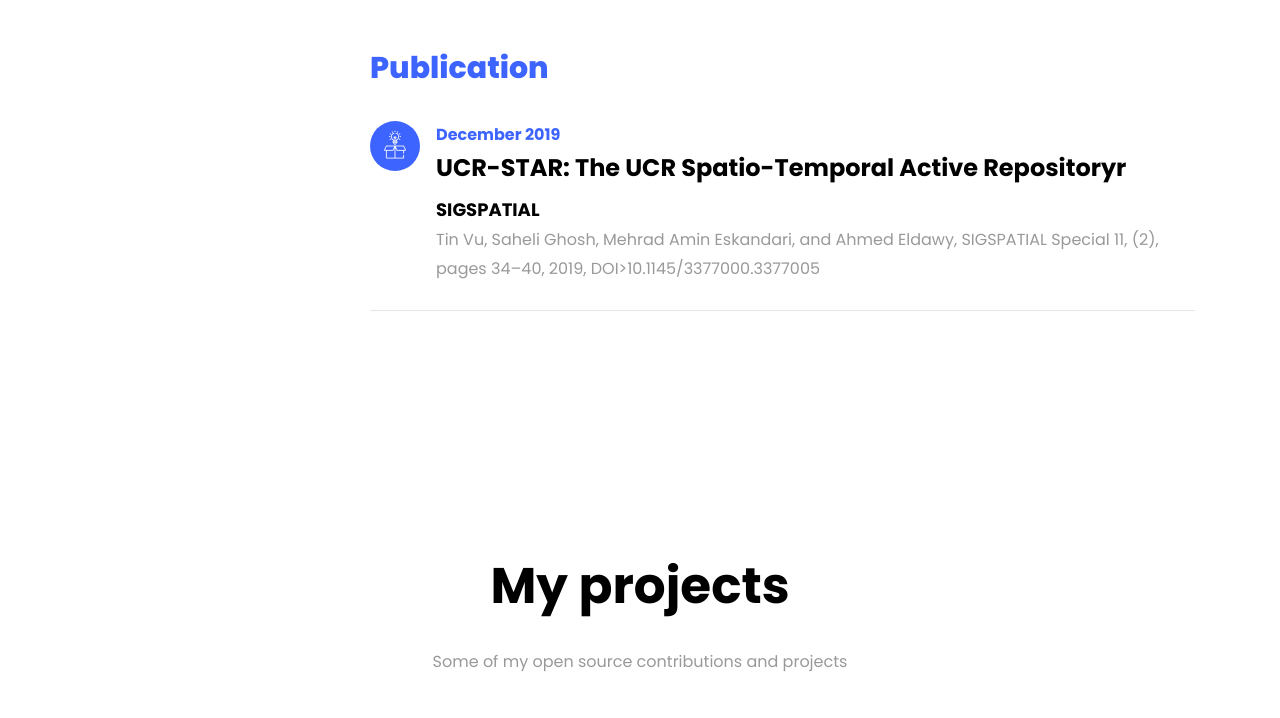
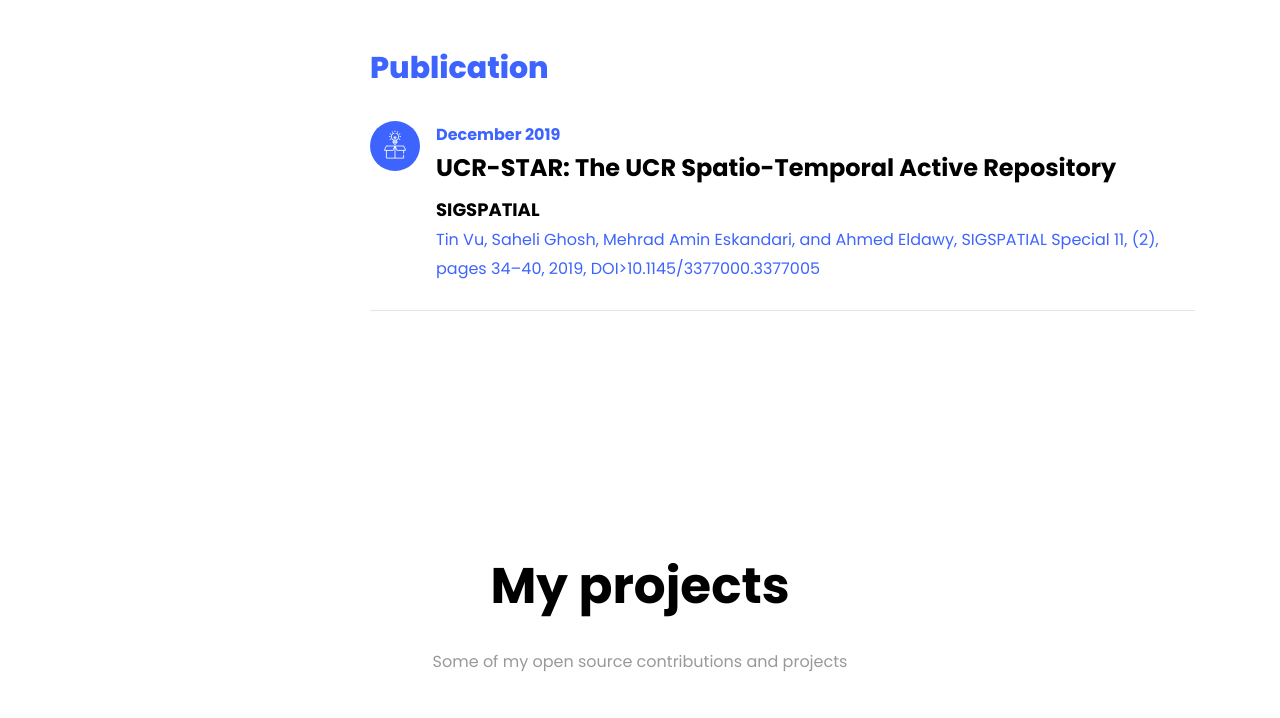
Before and after one commit to mehradae/WebSite, a plain HTML site: page index.html in a window 1280 px wide. Shown: the part 2980-3698 px from the top of the page. Drawn offline with Linux system fonts and the light colour scheme; files whose address does not match are found by name.

Commit message:
fixing a typo, Add link to the paper

```diff
--- a/index.html
+++ b/index.html
@@ -418,12 +418,12 @@
                         <div class="icon d-flex align-items-center justify-content-center">
                             <span class="flaticon-ideas"></span>
                         </div>
-                        <div class="text pl-3">
+                        <a class="text pl-3" href="https://dl.acm.org/doi/10.1145/3377000.3377005">
                             <span class="date">December 2019</span>
-                            <h2>UCR-STAR: The UCR Spatio-Temporal Active Repositoryr</h2>
+                            <h2>UCR-STAR: The UCR Spatio-Temporal Active Repository</h2>
                             <span class="position">SIGSPATIAL</span>
                             <p>Tin Vu, Saheli Ghosh, Mehrad Amin Eskandari, and Ahmed Eldawy, SIGSPATIAL Special 11, (2), pages 34–40, 2019, DOI>10.1145/3377000.3377005</p>
-                        </div>
+                        </a>
                     </div>
                 </div>
             </div>
```
